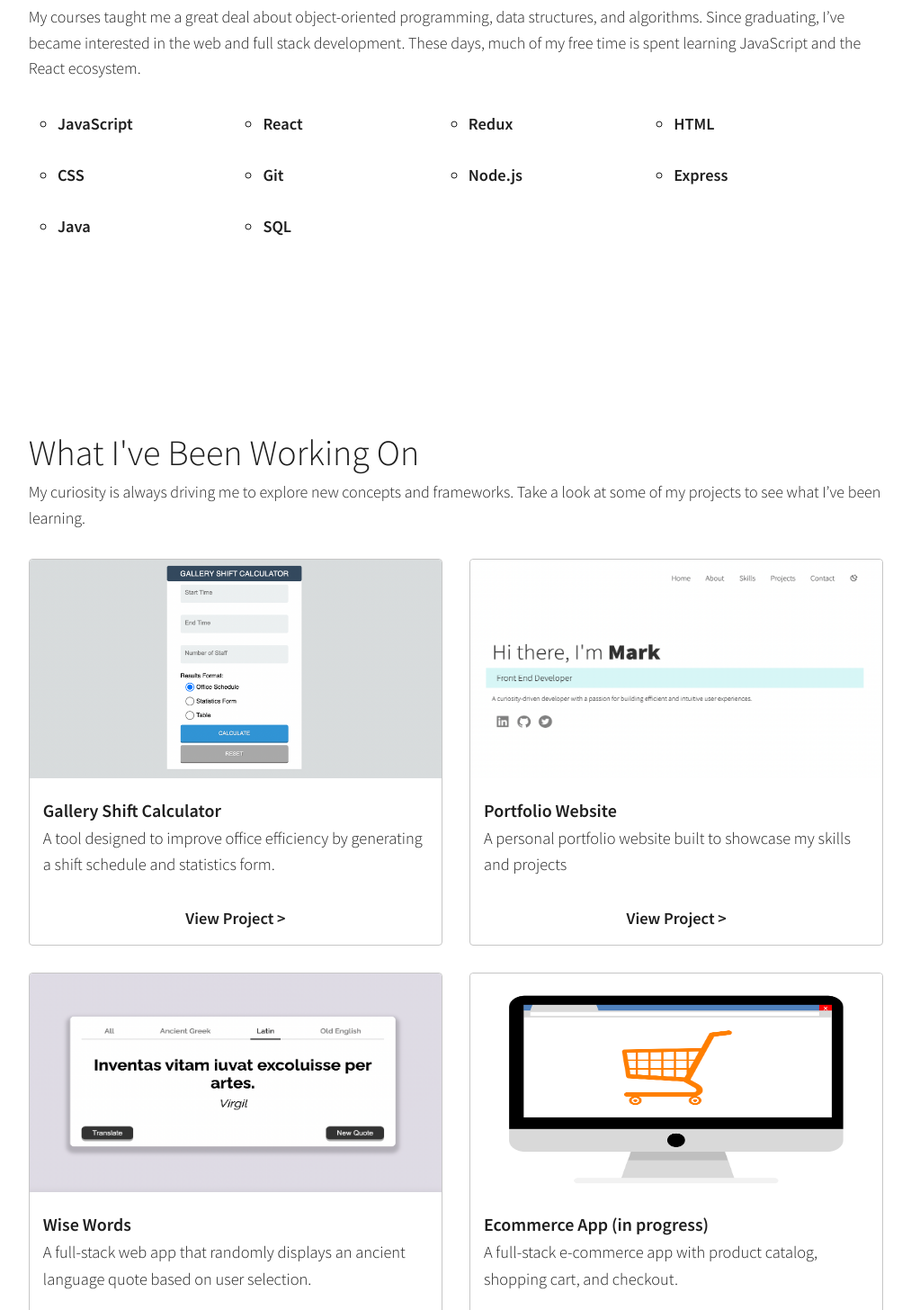
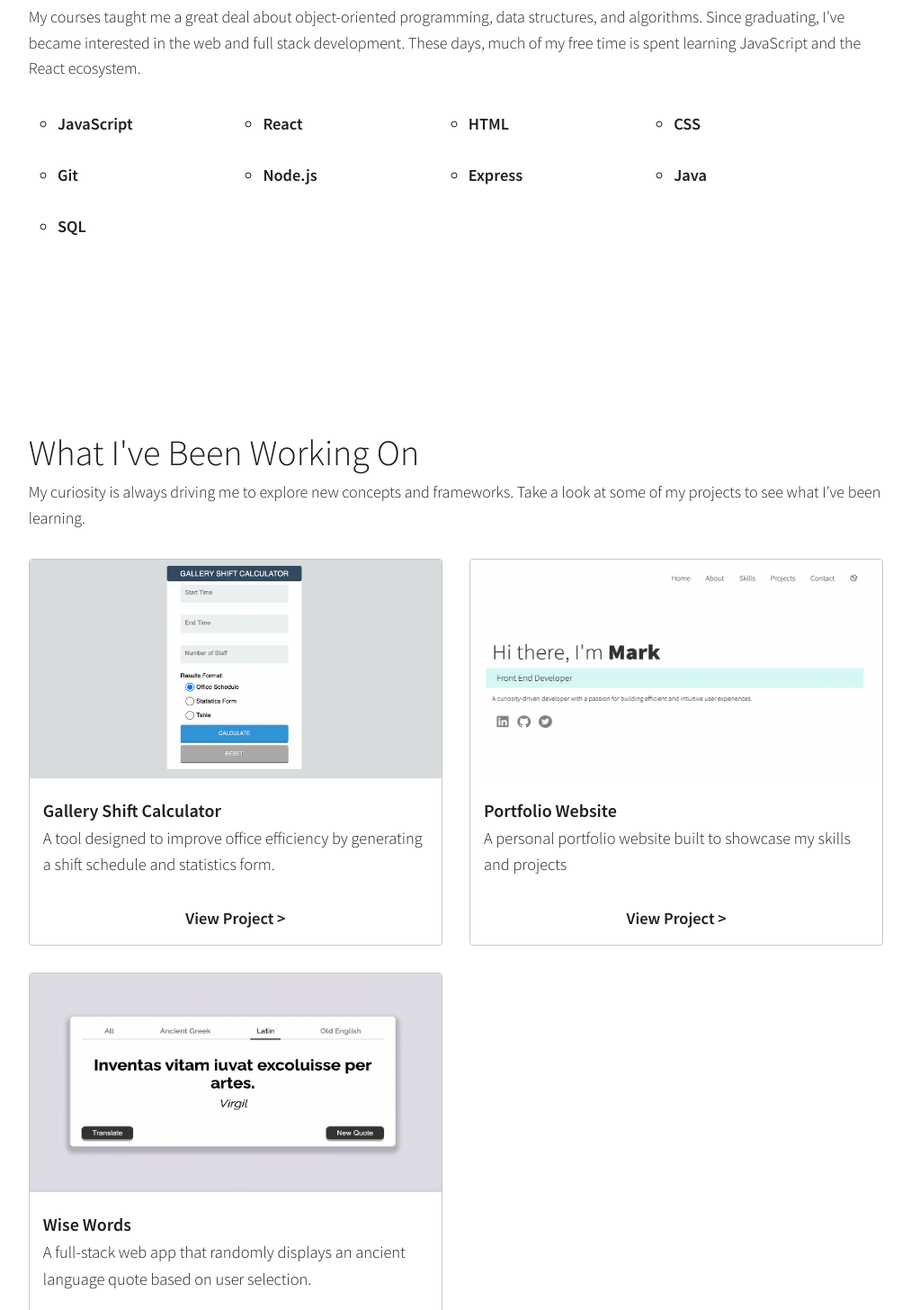
Before and after one commit to markjager13/next-portfolio, a Next.js app: page / in a window 1280 px wide. Shown: the part 1234-2690 px from the top of the page at 90% size, without its empty margins (133-1146 px from the left). Built offline with nearby package versions, Linux system fonts and the light colour scheme.

Commit message:
removed in progress project

```diff
--- a/src/components/Skills/Skills.js
+++ b/src/components/Skills/Skills.js
@@ -12,7 +12,6 @@ const Skills = () => {
         <SkillsList>
             <li>JavaScript</li>
             <li>React</li>
-            <li>Redux</li>
             <li>HTML</li>
             <li>CSS</li>
             <li>Git</li>
--- a/src/data/data.json
+++ b/src/data/data.json
@@ -51,23 +51,6 @@
             "stack": ["HTML", "CSS", "JavaScript", "Node.js", "Express", "MongoDB", "REST API"],
             "github": "https://github.com/markjager13/wise-words-frontend",
             "demo": "https://wise-words-app.netlify.app/"
-        },
-        {
-            "id": "p4",
-            "title": "Ecommerce App (in progress)",
-            "description": "A full-stack e-commerce app with product catalog, shopping cart, and checkout.",
-            "introText": "This project is currently in progress. More details to come soon!",
-            "purposeText": "",
-            "stackText": "",
-            "problemsText": "",
-            "lessonsText": "",
-            "image": "/images/ecommerce/ecommerce-placeholder.png",
-            "detailsImage1": "",
-            "detailsImage2": "",
-            "detailsImageStack": "",
-            "stack": ["Angular", "Bootstrap", "Java", "Spring-Boot", "MySQL", "REST API"],
-            "github": "",
-            "demo": ""
         }
     ]
 }
```
